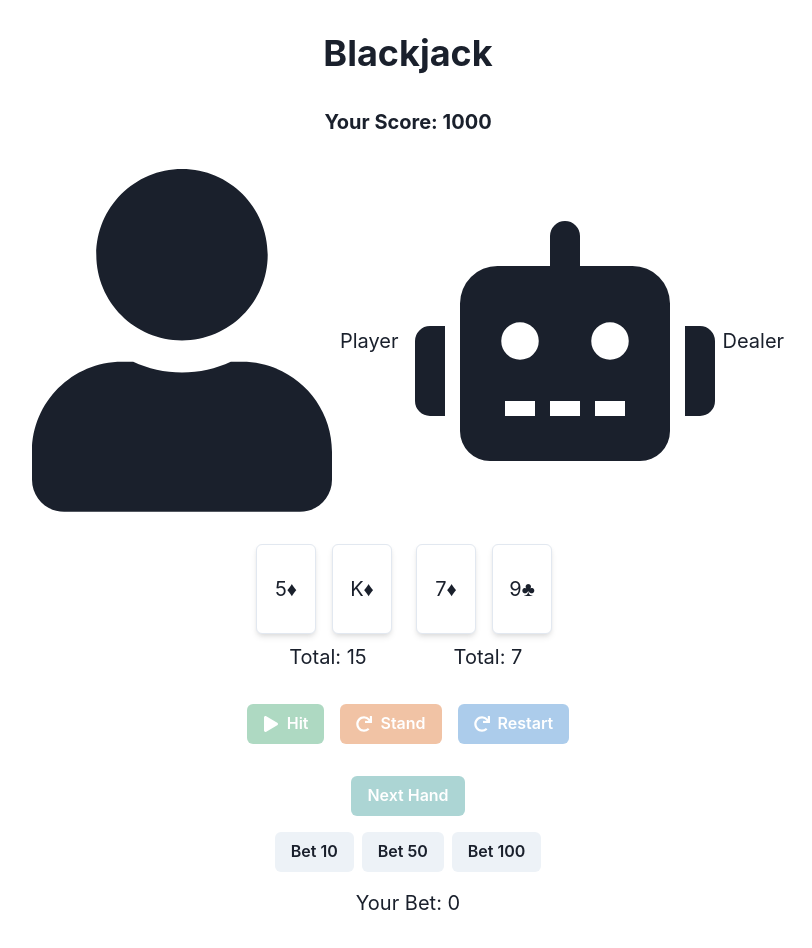
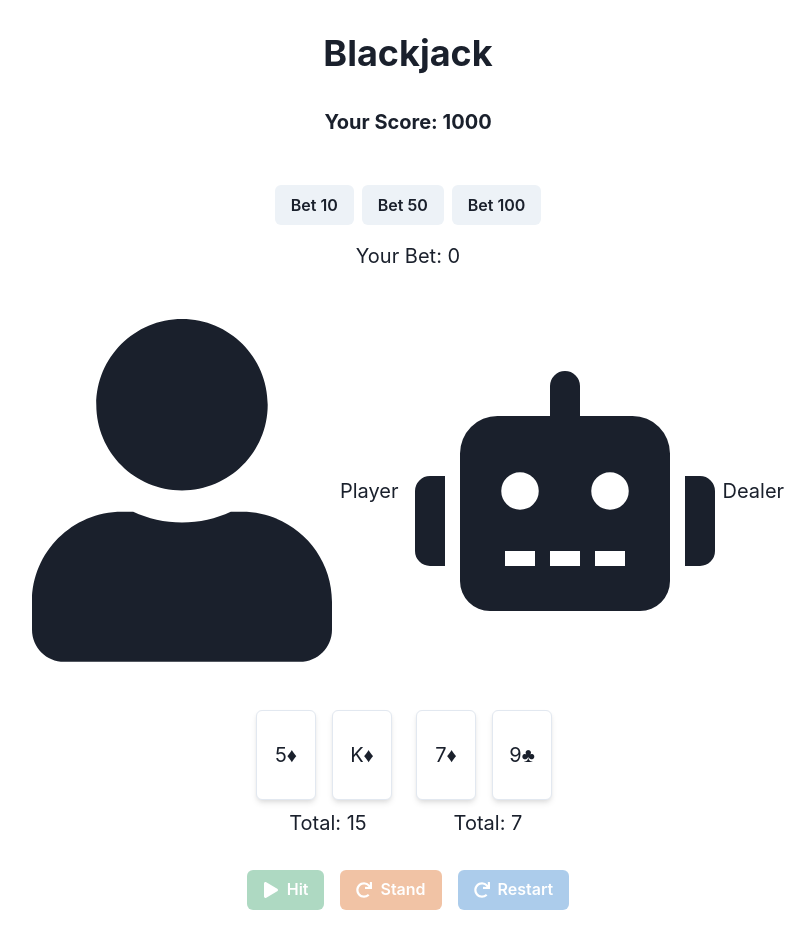
Before and after one commit to GPT-Engineer-App/blackjack-buddy, a React (Vite) app: page / in a window 1280 px wide. Shown: the whole page, without its empty margins (232-1044 px from the left). Built offline with nearby package versions, Linux system fonts and the light colour scheme.

Commit message:
Can you move the bet buttons and the Your Bet: elements to the top of the page, above the Player and Dealer titles
Moved the bet buttons and the "Your Bet:" display to the top of the page, above the Player and Dealer titles.

```diff
--- a/src/pages/Index.jsx
+++ b/src/pages/Index.jsx
@@ -203,10 +203,26 @@ const Index = () => {
       <Heading as="h1" size="xl" textAlign="center">
         Blackjack
       </Heading>
-      <Text fontSize="xl" fontWeight="bold">
+      <Text fontSize="xl" fontWeight="bold" mb={4}>
         Your Score: {playerScore}
       </Text>
-      <HStack justifyContent="center" spacing={4}>
+      <VStack spacing={4} mb={4}>
+        <HStack>
+          <Button onClick={() => handleBet(10)} isDisabled={currentBet > 0 || isGameOver}>
+            Bet 10
+          </Button>
+          <Button onClick={() => handleBet(50)} isDisabled={currentBet > 0 || isGameOver}>
+            Bet 50
+          </Button>
+          <Button onClick={() => handleBet(100)} isDisabled={currentBet > 0 || isGameOver}>
+            Bet 100
+          </Button>
+        </HStack>
+        <HStack>
+          <Text fontSize="xl">Your Bet: {currentBet}</Text>
+        </HStack>
+      </VStack>
+      <HStack justifyContent="center" spacing={4} mb={4}>
         <Flex alignItems="center">
           <FaUser size="2x" />
           <Text fontSize="xl" ml={2}>
@@ -250,25 +266,7 @@ const Index = () => {
           Restart
         </Button>
       </HStack>
-      <VStack spacing={4}>
-        <Button colorScheme="teal" onClick={handleNextHand} isDisabled={!isGameOver || currentBet === 0}>
-          Next Hand
-        </Button>
-        <HStack>
-          <Button onClick={() => handleBet(10)} isDisabled={currentBet > 0 || isGameOver}>
-            Bet 10
-          </Button>
-          <Button onClick={() => handleBet(50)} isDisabled={currentBet > 0 || isGameOver}>
-            Bet 50
-          </Button>
-          <Button onClick={() => handleBet(100)} isDisabled={currentBet > 0 || isGameOver}>
-            Bet 100
-          </Button>
-        </HStack>
-        <HStack>
-          <Text fontSize="xl">Your Bet: {currentBet}</Text>
-        </HStack>
-      </VStack>
+
       {isBlackjack(playerHand) && !isGameOver && (
         <Text fontSize="2xl" color="green.500">
           Blackjack! You win double your bet!
```
